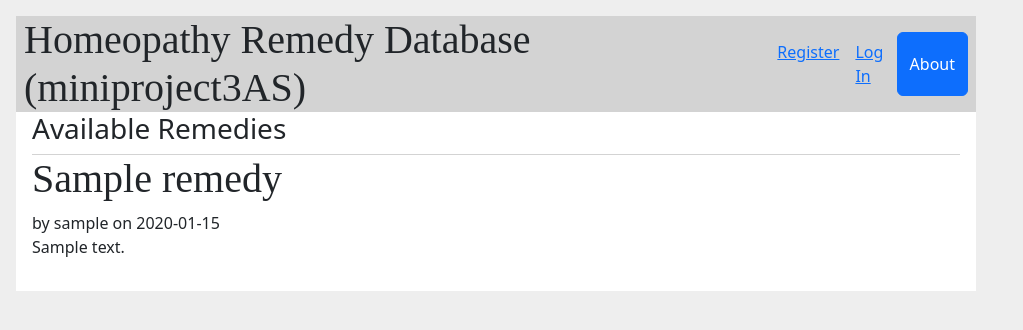
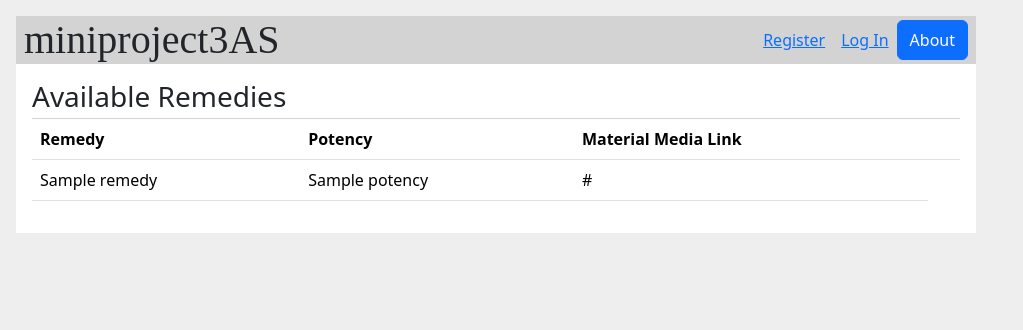
Before and after one commit to ksuviper/miniproject3AS, a Flask app: template flaskr/templates/homeo/index.html in a window 1280 px wide. Shown: the top 330 px of the page, without its empty margins (0-1023 px from the left). Run offline with Flask 3, Linux system fonts and the light colour scheme; the template is opened without the code that fills it: most values are stand-ins (such as "Sample title", 1, 10 or a date in 2020).

Commit message:
update base, index to display remedy data in a table.

```diff
--- a/flaskr/static/style.css
+++ b/flaskr/static/style.css
@@ -10,7 +10,7 @@ nav ul  { display: flex; list-style: none; margin: 0; padding: 0; }
 nav ul li a, nav ul li span, header .action { display: block; padding: 0.5rem; }
 .content { padding: 0 1rem 1rem; }
 .content > header { border-bottom: 1px solid lightgray; display: flex; align-items: flex-end; }
-.content > header h1 { flex: auto; margin: 1rem 0 0.25rem 0; }
+.content > header h3 { flex: auto; margin: 1rem 0 0.25rem 0; }
 .flash { margin: 1em 0; padding: 1em; background: #cae6f6; border: 1px solid #377ba8; }
 .post > header { display: flex; align-items: flex-end; font-size: 0.85em; }
 .post > header > div:first-of-type { flex: auto; }
--- a/flaskr/templates/base.html
+++ b/flaskr/templates/base.html
@@ -8,7 +8,7 @@
 
 <body>
     <nav>
-      <h1>Homeopathy Remedy Database (miniproject3AS)</h1>
+      <h1>miniproject3AS</h1>
       <ul>
         {% if g.user %}
             <li><span>{{ g.user['username'] }}</span></li>
@@ -28,7 +28,7 @@
             <button type="button" class="btn-close" data-bs-dismiss="modal" aria-label="Close"></button>
           </div>
           <div class="modal-body">
-            This the miniproject3 for INF601 by Adam Staggenborg.
+            miniproject3 for INF601 by Adam Staggenborg.
           </div>
           <div class="modal-footer">
             <button type="button" class="btn btn-secondary" data-bs-dismiss="modal">Close</button>
--- a/flaskr/templates/homeo/index.html
+++ b/flaskr/templates/homeo/index.html
@@ -3,26 +3,31 @@
 {% block header %}
   <h3>{% block title %}Available Remedies{% endblock %}</h3>
   {% if g.user %}
-    <a class="action" href="{{ url_for('homeo.create') }}">New</a>
+    <a class="action" href="{{ url_for('homeo.create') }}">Add New</a>
   {% endif %}
 {% endblock %}
 
 {% block content %}
-  {% for remedy in remedies %}
-    <article class="remedy">
-      <header>
-        <div>
-          <h1>{{ remedy['Name'] }}</h1>
-          <div class="about">by {{ remedy['username'] }} on {{ remedy['created'].strftime('%Y-%m-%d') }}</div>
-        </div>
+  <table class="table">
+    <thead class="thead-dark">
+      <tr>
+          <th scope="col">Remedy</th>
+          <th scope="col">Potency</th>
+          <th scope="col">Material Media Link</th>
+          <th scope="col"></th>
+        </tr>
+    </thead>
+    <tbody>
+    {% for remedy in remedies %}
+      <tr>
+        <td>{{ remedy['Name'] }}</td>
+        <td>{{ remedy['Potency'] }}</td>
+        <td><a href="{{ remedy['materia_media_link'] }}" target="_blank"></a>{{ remedy['materia_media_link'] }}</td>
         {% if g.user['id'] == remedy['user_id'] %}
-          <a class="action" href="{{ url_for('homeo.update', id=remedy['id']) }}">Edit</a>
+        <td><a class="action" href="{{ url_for('homeo.update', id=remedy['id']) }}">Edit</a></td>
         {% endif %}
-      </header>
-      <p class="body">{{ remedy['body'] }}</p>
-    </article>
-    {% if not loop.last %}
-      <hr>
-    {% endif %}
+      </tr>
   {% endfor %}
+    </tbody>
+  </table>
 {% endblock %}
```
Also changed, not shown: flaskr/homeo.py (+16 -12 lines).
